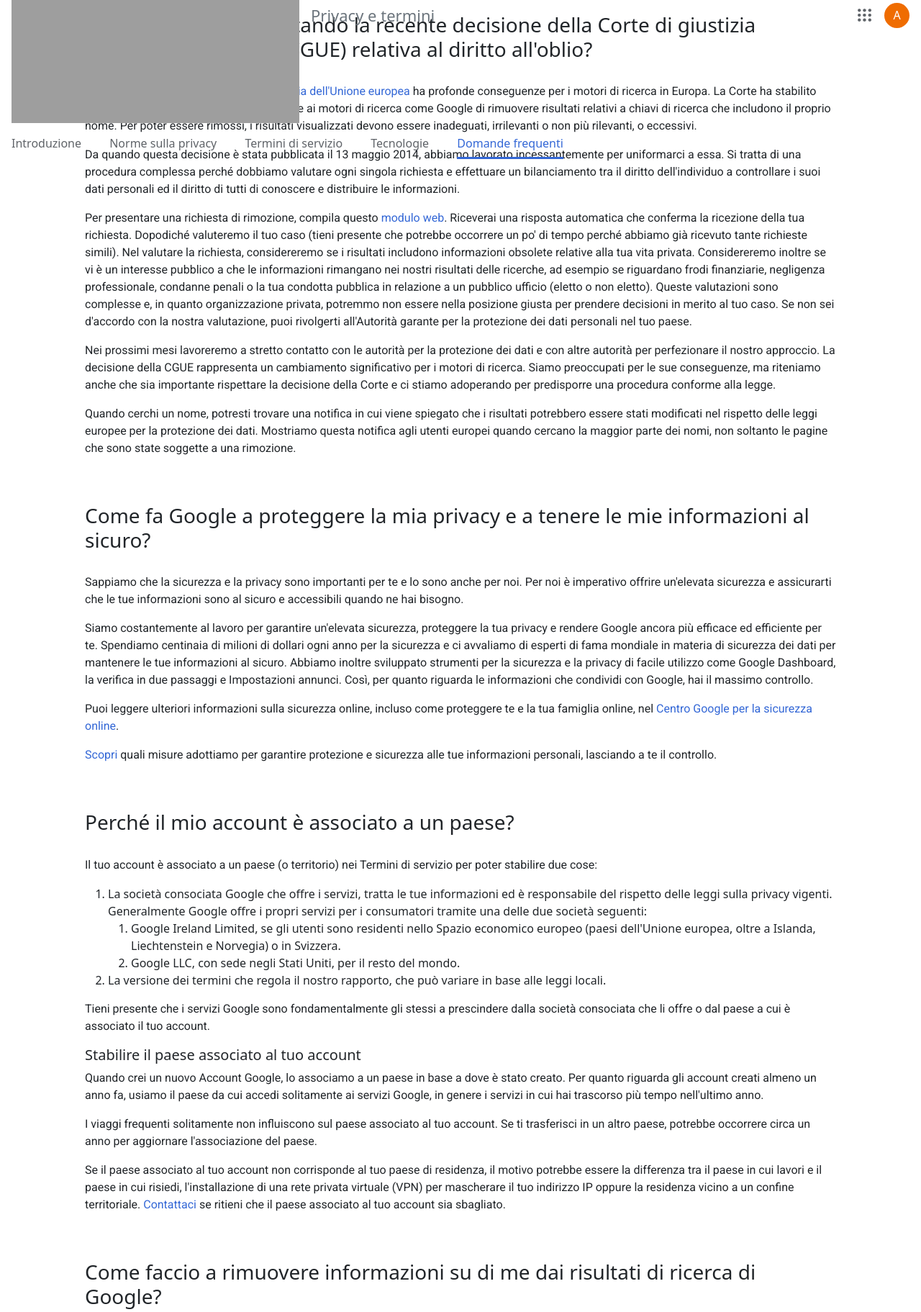
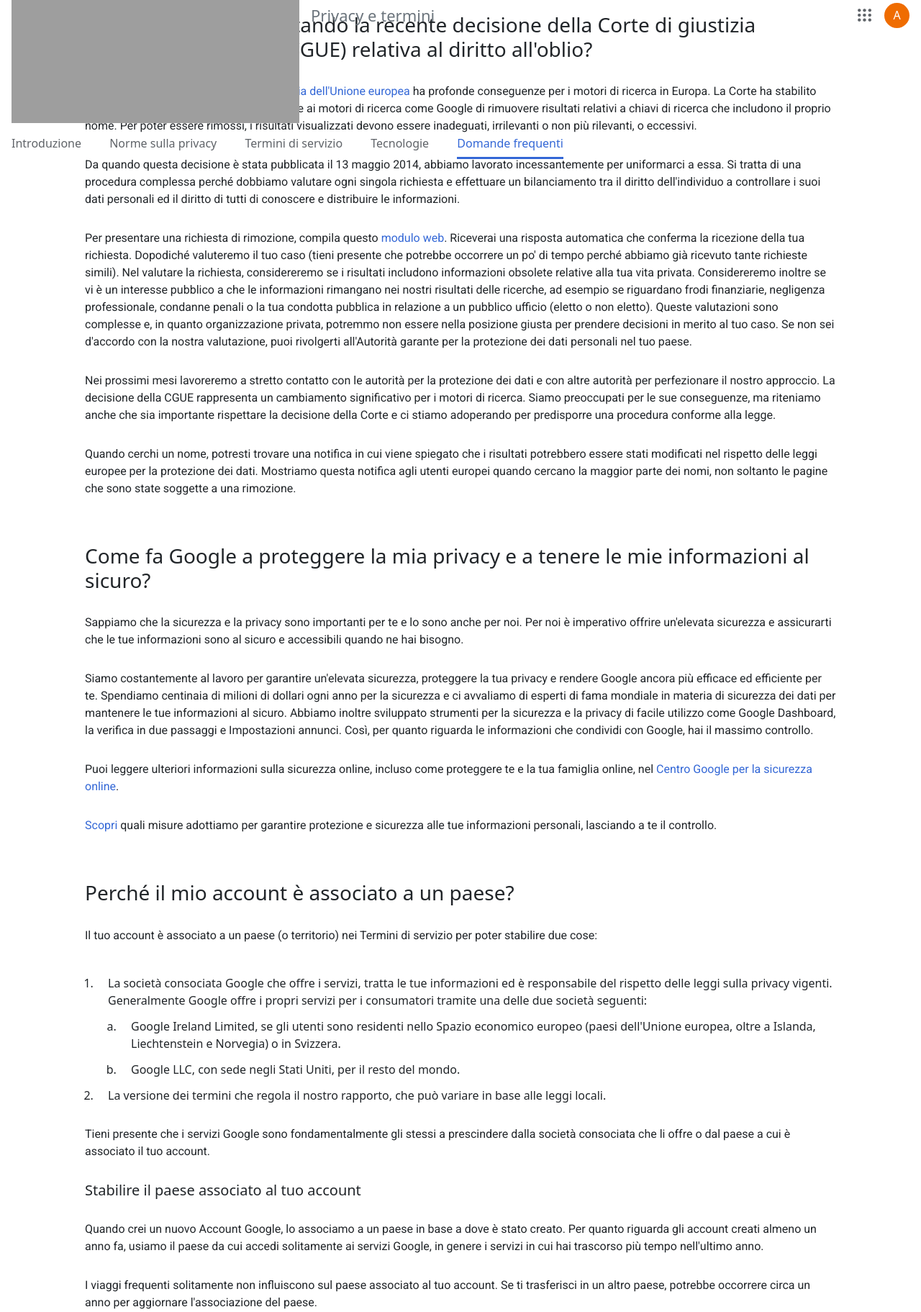
Before and after one commit to AngeloLista/php-google-faq, a PHP site: page / in a window 1280 px wide. Shown: the part 145-1968 px from the top of the page at 72% size. Run offline with PHP 8.4, Linux system fonts and the light colour scheme; grey boxes are pictures that could not be loaded.

Commit message:
fixed lists style margin and padding

```diff
--- a/css/style.css
+++ b/css/style.css
@@ -6,6 +6,7 @@ body {
 p {
     font-family: 'Roboto', sans-serif;
     line-height: 24px;
+    margin: 30px 0;
 }
 
 a {
@@ -84,6 +85,14 @@ main h3 {
     margin-bottom: 30px;
     margin-top: 65px;
 }
+main ol {
+    margin: 0 0 0 16px;
+    padding: 0;
+}
+main ol li {
+    padding-left: 16px;
+    padding-top: 12px;
+}
 
 /* Footer */
 footer {
--- a/index.php
+++ b/index.php
@@ -51,7 +51,7 @@ $faqs = [
         <ol>
             <li>
                 La società consociata Google che offre i servizi, tratta le tue informazioni ed è responsabile del rispetto delle leggi sulla privacy vigenti. Generalmente Google offre i propri servizi per i consumatori tramite una delle due società seguenti:
-                <ol>
+                <ol type=\"a\">
                     <li>Google Ireland Limited, se gli utenti sono residenti nello Spazio economico europeo (paesi dell'Unione europea, oltre a Islanda, Liechtenstein e Norvegia) o in Svizzera.</li>
                     <li>Google LLC, con sede negli Stati Uniti, per il resto del mondo.</li>
                 </ol>
```
